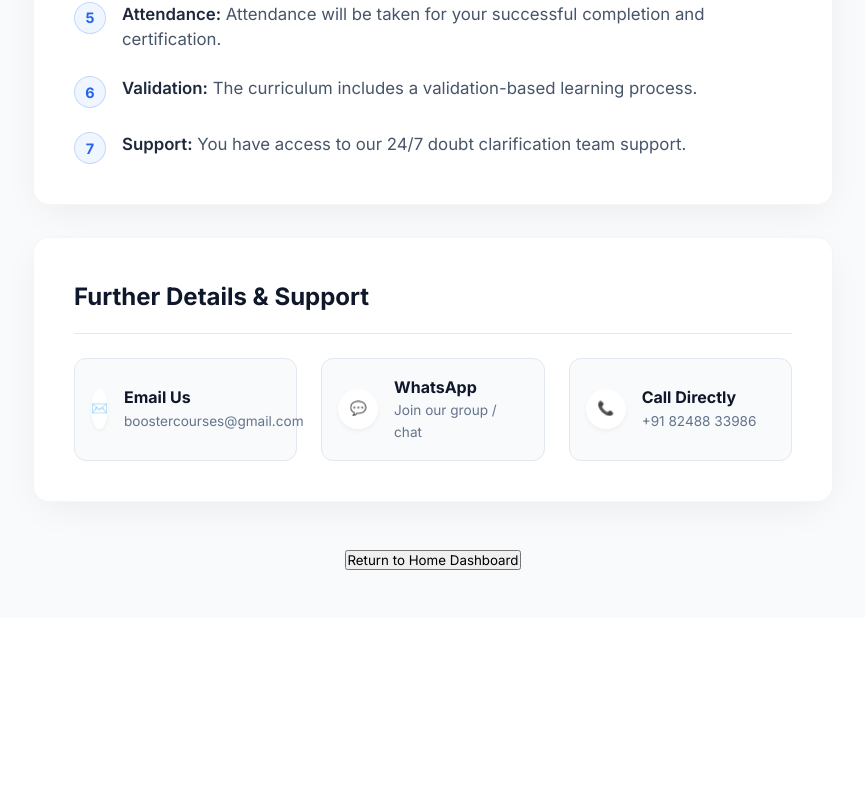
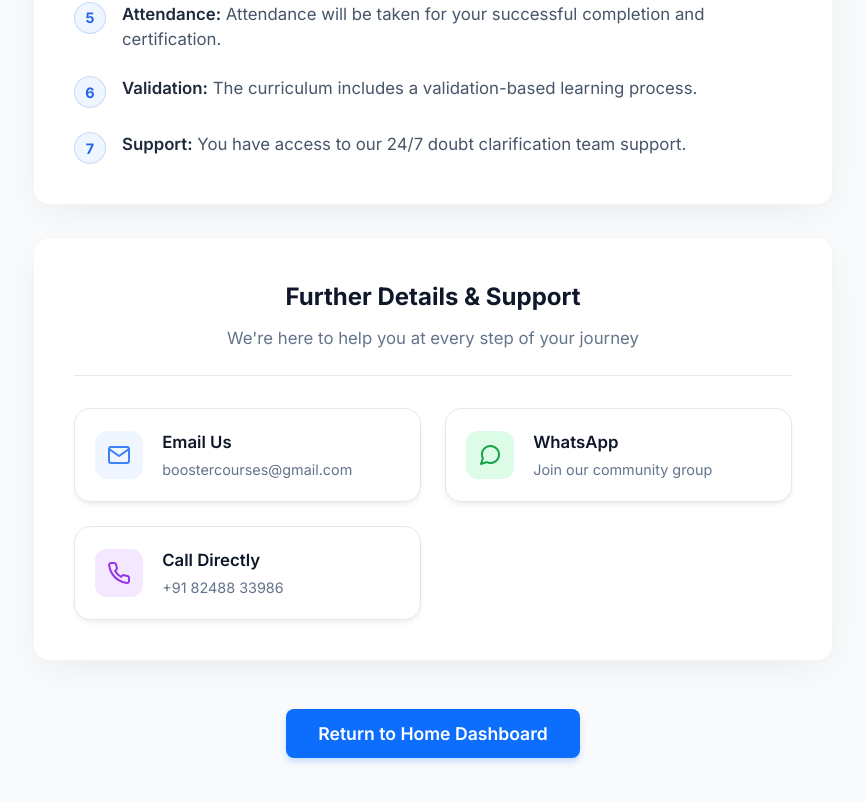
Before and after one commit to BoosterTechAcademy/Booster, a React (Vite) app: page /registration-success in a window 1280 px wide. Shown: the part 833-1635 px from the top of the page, without its empty margins (207-1072 px from the left). Before the commit the page ends 1451 px from the top, so only its background shows below. Built offline with nearby package versions, Linux system fonts and the light colour scheme.

Commit message:
bugs fixed

```diff
--- a/src/App.css
+++ b/src/App.css
@@ -110,6 +110,44 @@ body.dark-theme .btn-primary {
   box-shadow: 0 4px 6px rgba(59, 130, 246, 0.3);
 }
 
+.btn-primary-large {
+  background-color: var(--primary-color);
+  color: #fff;
+  border: none;
+  padding: 14px 32px;
+  border-radius: var(--border-radius-sm);
+  font-weight: 600;
+  font-size: 1.1rem;
+  transition: all 0.2s ease;
+  box-shadow: 0 4px 6px rgba(13, 110, 253, 0.2);
+  display: inline-flex;
+  align-items: center;
+  justify-content: center;
+}
+
+.btn-primary-large:hover:not(:disabled) {
+  background-color: var(--primary-hover);
+  transform: translateY(-2px);
+  box-shadow: 0 6px 12px rgba(13, 110, 253, 0.3);
+}
+
+.btn-primary-large:disabled {
+  background-color: #93c5fd;
+  cursor: not-allowed;
+  transform: none;
+  box-shadow: none;
+}
+
+body.dark-theme .btn-primary-large {
+  color: #ffffff;
+  box-shadow: 0 4px 6px rgba(59, 130, 246, 0.3);
+}
+
+body.dark-theme .btn-primary-large:disabled {
+  background-color: #3b82f6;
+  opacity: 0.6;
+}
+
 /* Layout Architecture */
 .app-container {
   display: flex;
--- a/src/components/BusinessServices/ProgramRegistration.jsx
+++ b/src/components/BusinessServices/ProgramRegistration.jsx
@@ -48,6 +48,11 @@ const ProgramRegistration = () => {
         <div className="pr-wrapper">
             <div className="pr-container">
                 <header className="pr-header fade-in-up">
+                    <div className="header-top">
+                        <button className="btn-back-home" onClick={() => navigate('/community-hero')}>
+                            ← Back to Home
+                        </button>
+                    </div>
                     <h1>Register for <span className="blue-text">Learning Module</span></h1>
                     <p className="pr-subtitle">
                         Begin your journey with us. Fill out your details below to proceed to the payment step.
@@ -92,9 +97,6 @@ const ProgramRegistration = () => {
                             <button type="submit" className="btn-primary-large pr-submit-btn" disabled={isSubmitting}>
                                 {isSubmitting ? 'Processing...' : 'Complete Registration'}
                             </button>
-                            <button type="button" className="btn-secondary-outline back-btn" onClick={() => navigate('/community-hero')}>
-                                Back to Home
-                            </button>
                         </div>
                     </form>
                 </div>
--- a/src/components/BusinessServices/RegistrationSuccess.css
+++ b/src/components/BusinessServices/RegistrationSuccess.css
@@ -117,58 +117,132 @@
     font-weight: 600;
 }
 
-/* Contact Methods */
+/* Contact Methods Enhanced */
+.rs-contact-header {
+    text-align: center;
+    margin-bottom: 2rem;
+    padding-bottom: 1.5rem;
+    border-bottom: 1px solid #e2e8f0;
+}
+
+.rs-contact-header h3 {
+    margin-bottom: 0.5rem;
+    border-bottom: none;
+    padding-bottom: 0;
+}
+
+.rs-contact-header p {
+    color: #64748b;
+    font-size: 1.05rem;
+    margin: 0;
+}
+
 .contact-methods {
     display: grid;
-    grid-template-columns: repeat(auto-fit, minmax(200px, 1fr));
+    grid-template-columns: repeat(auto-fit, minmax(280px, 1fr));
     gap: 1.5rem;
 }
 
 .contact-item {
     display: flex;
     align-items: center;
-    gap: 1rem;
-    padding: 1rem;
-    border-radius: 12px;
-    background-color: #f8fafc;
+    gap: 1.2rem;
+    padding: 1.25rem;
+    border-radius: 16px;
+    background-color: #ffffff;
     border: 1px solid #e2e8f0;
     text-decoration: none;
     color: inherit;
-    transition: all 0.2s ease;
+    transition: all 0.3s cubic-bezier(0.4, 0, 0.2, 1);
+    position: relative;
+    overflow: hidden;
+    box-shadow: 0 4px 6px -1px rgba(0, 0, 0, 0.05), 0 2px 4px -1px rgba(0, 0, 0, 0.03);
+}
+
+.contact-item::before {
+    content: '';
+    position: absolute;
+    top: 0;
+    left: 0;
+    width: 100%;
+    height: 100%;
+    background: linear-gradient(120deg, transparent, rgba(255,255,255,0.8), transparent);
+    transform: translateX(-100%);
+    transition: transform 0.6s ease;
+    z-index: 1;
+}
+
+.contact-item:hover::before {
+    transform: translateX(100%);
 }
 
 .contact-item:hover {
-    background-color: #eff6ff;
-    border-color: #bfdbfe;
-    transform: translateY(-2px);
-    box-shadow: 0 4px 12px rgba(37, 99, 235, 0.1);
+    transform: translateY(-4px);
+    box-shadow: 0 12px 20px -5px rgba(0, 0, 0, 0.08), 0 8px 10px -5px rgba(0, 0, 0, 0.04);
 }
 
+/* Specific Card Styles */
+.email-card:hover { border-color: #bfdbfe; background-color: #f0f9ff; }
+.whatsapp-card:hover { border-color: #bbf7d0; background-color: #f0fdf4; }
+.phone-card:hover { border-color: #e9d5ff; background-color: #faf5ff; }
+
 .contact-icon {
-    font-size: 1.5rem;
-    background: #ffffff;
-    width: 40px;
-    height: 40px;
     display: flex;
     justify-content: center;
     align-items: center;
-    border-radius: 50%;
-    box-shadow: 0 2px 4px rgba(0, 0, 0, 0.05);
+    width: 48px;
+    height: 48px;
+    border-radius: 12px;
+    flex-shrink: 0;
+    transition: transform 0.3s ease;
+    z-index: 2;
 }
 
-.contact-item div {
+.contact-item:hover .contact-icon {
+    transform: scale(1.1);
+}
+
+.email-icon { background-color: #eff6ff; color: #3b82f6; }
+.whatsapp-icon { background-color: #dcfce7; color: #16a34a; }
+.phone-icon { background-color: #f3e8ff; color: #9333ea; }
+
+.contact-info {
     display: flex;
     flex-direction: column;
+    z-index: 2;
+    flex: 1;
 }
 
-.contact-item strong {
-    font-size: 1rem;
+.contact-info strong {
+    font-size: 1.05rem;
     color: #0f172a;
+    font-weight: 600;
 }
 
-.contact-item span {
-    font-size: 0.85rem;
+.contact-info span {
+    font-size: 0.9rem;
     color: #64748b;
+    margin-top: 2px;
+    overflow-wrap: anywhere;
+    word-break: break-word;
+}
+
+.contact-arrow {
+    display: flex;
+    align-items: center;
+    justify-content: center;
+    color: #94a3b8;
+    font-weight: bold;
+    font-size: 1.2rem;
+    opacity: 0;
+    transform: translateX(-10px);
+    transition: all 0.3s ease;
+    z-index: 2;
+}
+
+.contact-item:hover .contact-arrow {
+    opacity: 1;
+    transform: translateX(0);
 }
 
 .rs-actions {
--- a/src/components/BusinessServices/RegistrationSuccess.jsx
+++ b/src/components/BusinessServices/RegistrationSuccess.jsx
@@ -57,28 +57,50 @@ const RegistrationSuccess = () => {
                 </div>
 
                 <div className="rs-contact-card fade-in-up delay-1">
-                    <h3>Further Details & Support</h3>
+                    <div className="rs-contact-header">
+                        <h3>Further Details & Support</h3>
+                        <p>We're here to help you at every step of your journey</p>
+                    </div>
+
                     <div className="contact-methods">
-                        <a href="mailto:support@booster.com" className="contact-item">
-                            <span className="contact-icon">✉️</span>
-                            <div>
+                        <a href="mailto:boostercourses@gmail.com" className="contact-item email-card">
+                            <div className="contact-icon email-icon">
+                                <svg width="24" height="24" viewBox="0 0 24 24" fill="none" stroke="currentColor" strokeWidth="2" strokeLinecap="round" strokeLinejoin="round">
+                                    <path d="M4 4h16c1.1 0 2 .9 2 2v12c0 1.1-.9 2-2 2H4c-1.1 0-2-.9-2-2V6c0-1.1.9-2 2-2z"></path>
+                                    <polyline points="22,6 12,13 2,6"></polyline>
+                                </svg>
+                            </div>
+                            <div className="contact-info">
                                 <strong>Email Us</strong>
                                 <span>boostercourses@gmail.com</span>
                             </div>
+                            <div className="contact-arrow">→</div>
                         </a>
-                        <a href="https://chat.whatsapp.com/Gc6ZLTRNzQF8z4SqVtwTBw?mode=gi_t" target="_blank" rel="noreferrer" className="contact-item">
-                            <span className="contact-icon">💬</span>
-                            <div>
+
+                        <a href="https://chat.whatsapp.com/Gc6ZLTRNzQF8z4SqVtwTBw?mode=gi_t" target="_blank" rel="noreferrer" className="contact-item whatsapp-card">
+                            <div className="contact-icon whatsapp-icon">
+                                <svg width="24" height="24" viewBox="0 0 24 24" fill="none" stroke="currentColor" strokeWidth="2" strokeLinecap="round" strokeLinejoin="round">
+                                    <path d="M21 11.5a8.38 8.38 0 0 1-.9 3.8 8.5 8.5 0 0 1-7.6 4.7 8.38 8.38 0 0 1-3.8-.9L3 21l1.9-5.7a8.38 8.38 0 0 1-.9-3.8 8.5 8.5 0 0 1 4.7-7.6 8.38 8.38 0 0 1 3.8-.9h.5a8.48 8.48 0 0 1 8 8v.5z"></path>
+                                </svg>
+                            </div>
+                            <div className="contact-info">
                                 <strong>WhatsApp</strong>
-                                <span>Join our group / chat</span>
+                                <span>Join our community group</span>
                             </div>
+                            <div className="contact-arrow">→</div>
                         </a>
-                        <a href="tel:+919876543210" className="contact-item">
-                            <span className="contact-icon">📞</span>
-                            <div>
+
+                        <a href="tel:+918248833986" className="contact-item phone-card">
+                            <div className="contact-icon phone-icon">
+                                <svg width="24" height="24" viewBox="0 0 24 24" fill="none" stroke="currentColor" strokeWidth="2" strokeLinecap="round" strokeLinejoin="round">
+                                    <path d="M22 16.92v3a2 2 0 0 1-2.18 2 19.79 19.79 0 0 1-8.63-3.07 19.5 19.5 0 0 1-6-6 19.79 19.79 0 0 1-3.07-8.67A2 2 0 0 1 4.11 2h3a2 2 0 0 1 2 1.72 12.84 12.84 0 0 0 .7 2.81 2 2 0 0 1-.45 2.11L8.09 9.91a16 16 0 0 0 6 6l1.27-1.27a2 2 0 0 1 2.11-.45 12.84 12.84 0 0 0 2.81.7A2 2 0 0 1 22 16.92z"></path>
+                                </svg>
+                            </div>
+                            <div className="contact-info">
                                 <strong>Call Directly</strong>
                                 <span>+91 82488 33986</span>
                             </div>
+                            <div className="contact-arrow">→</div>
                         </a>
                     </div>
                 </div>
```
